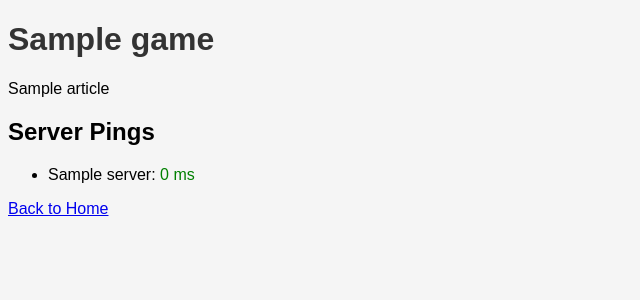
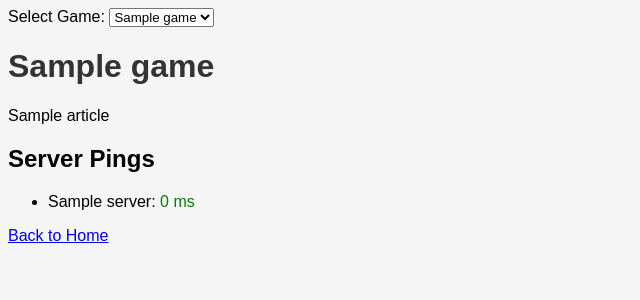
Before and after one commit to phantom-nitro/django-client-latency, a Django app: template ping/templates/ping/csgo.html in a window 1280 px wide. Shown: the top 300 px of the page, without its empty margins (0-640 px from the left). Run offline with Django 5.2, Linux system fonts and the light colour scheme; the template is opened without the code that fills it: most values are stand-ins (such as "Sample title", 1, 10 or a date in 2020).

Commit message:
Dropdown fix in all pages

```diff
--- a/ping/templates/ping/csgo.html
+++ b/ping/templates/ping/csgo.html
@@ -26,6 +26,18 @@
     </style>
 </head>
 <body>
+        <!-- Dropdown to navigate between games -->
+        <div class="dropdown">
+            <label for="game-select">Select Game:</label>
+            <select id="game-select">
+                {% for game_name, game_data in games.items %}
+                <option value="{{ game_name }}" {% if current_game == game_name %}selected{% endif %}>
+                    {{ game_data.title }}
+                </option>
+                {% endfor %}
+            </select>
+        </div>
+
     <h1>{{ game.title }}</h1>
     <p>{{ game.article }}</p>
 
@@ -39,6 +51,15 @@
     <a href="/">Back to Home</a>
 
     <script>
+           // Redirect to the selected game's page
+           const gameSelect = document.getElementById('game-select');
+        gameSelect.addEventListener('change', (event) => {
+            const selectedGame = event.target.value;
+            if (selectedGame) {
+                window.location.href = `/${selectedGame}`;
+            }
+        });
+
         // Function to ping a server and display the latency
         async function pingServer(url, element) {
             const start = Date.now();
```
Also changed, not shown: ping/templates/ping/browser.html (+20 -0 lines), ping/templates/ping/rainbow-six-siege.html (+13 -11 lines).
